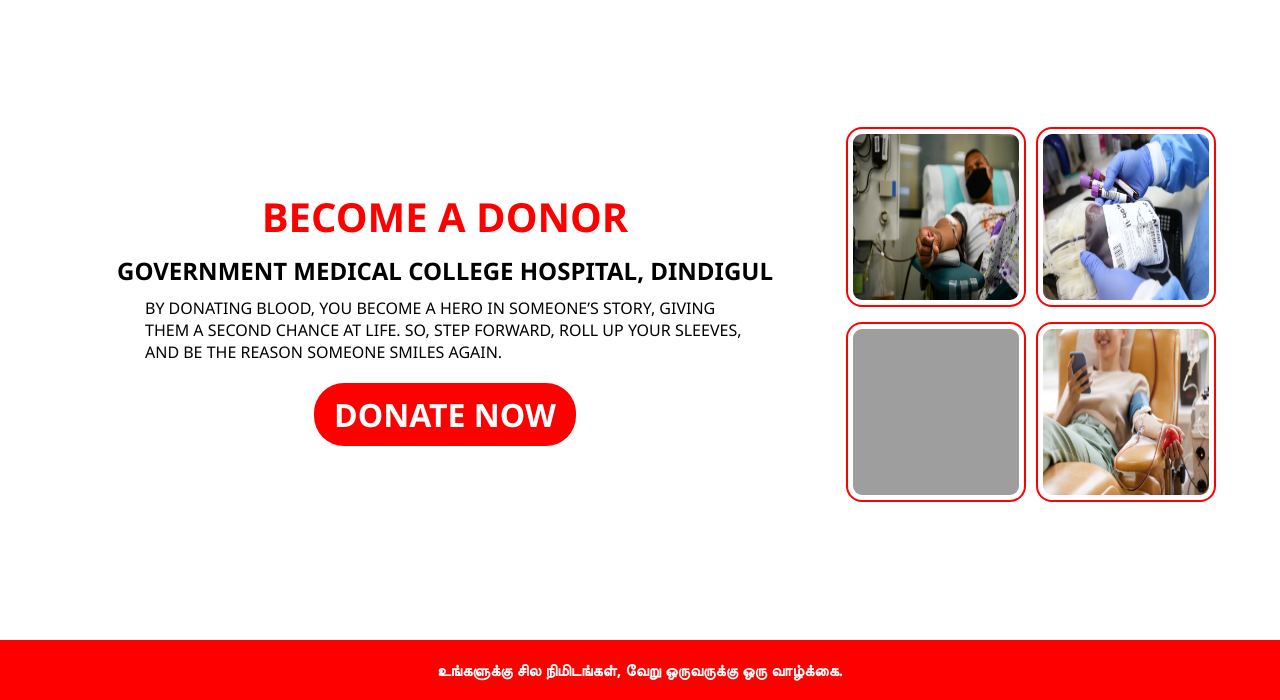
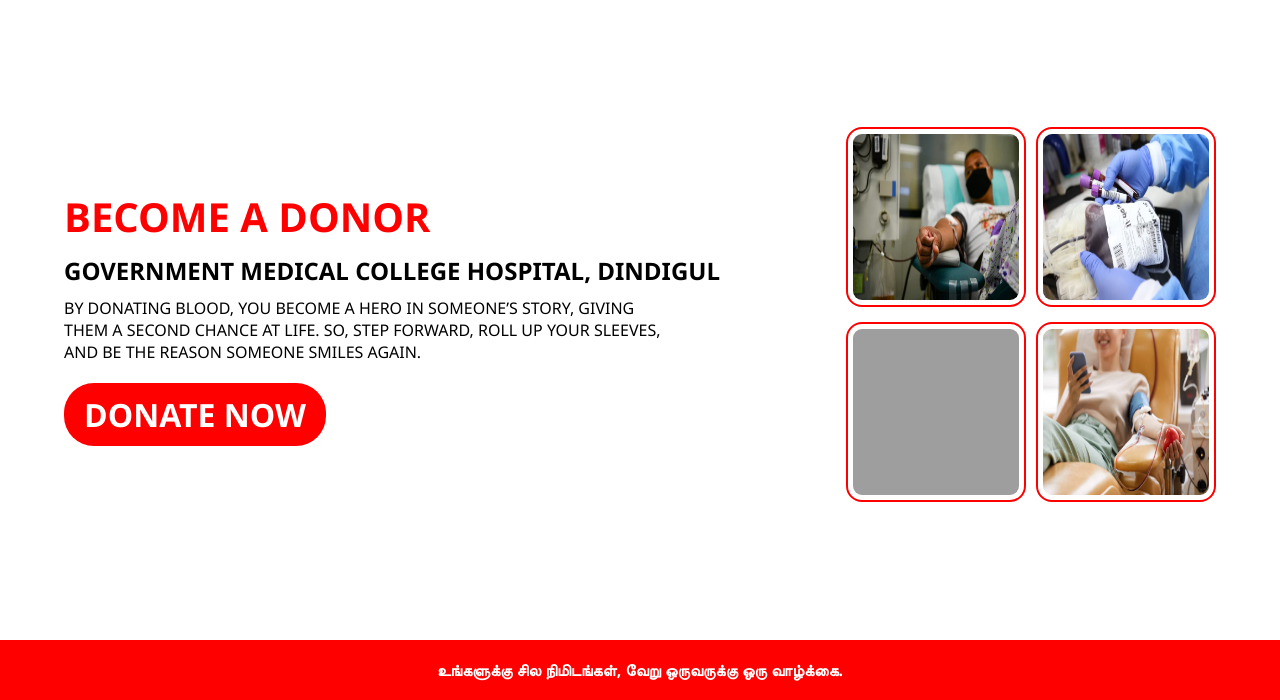
Before and after one commit to aswathaadityaa/bloodDonation, a website: page index.html in a window 1280 px wide. Shown: the part 100-800 px from the top of the page. Drawn offline with Linux system fonts and the light colour scheme; grey boxes are pictures that could not be loaded.

Commit message:
expressChange

```diff
--- a/index.js
+++ b/index.js
@@ -1,12 +1,13 @@
 import express from "express";
 import { dirname } from "path";
 import { fileURLToPath } from "url";
-import bodyParser, { urlencoded } from "body-parser";
+import bodyParser from "body-parser";
 
 const app = express();
 const __dirname = dirname(fileURLToPath(import.meta.url));
 const port = 3000;
 
+app.use(express.static("public"));
 app.use(bodyParser.urlencoded({ extended: true }));
 
 app.get("/", (req, res) => {
--- a/index.css
+++ b/public/index.css
@@ -51,7 +51,6 @@
   display: flex;
   flex-direction: column;
   gap: 10px;
-  align-items: center;
   justify-content: center;
 }
 
```
Also changed, not shown: public/images/AP_20097371851507-768x512.webp (renamed from images/AP_20097371851507-768x512.webp), public/images/blood-5053760_1280.avif (renamed from images/blood-5053760_1280.avif), public/images/logo.png (renamed from images/logo.png), public/images/page1img1.jpg (renamed from images/page1img1.jpg), 2 other files.
